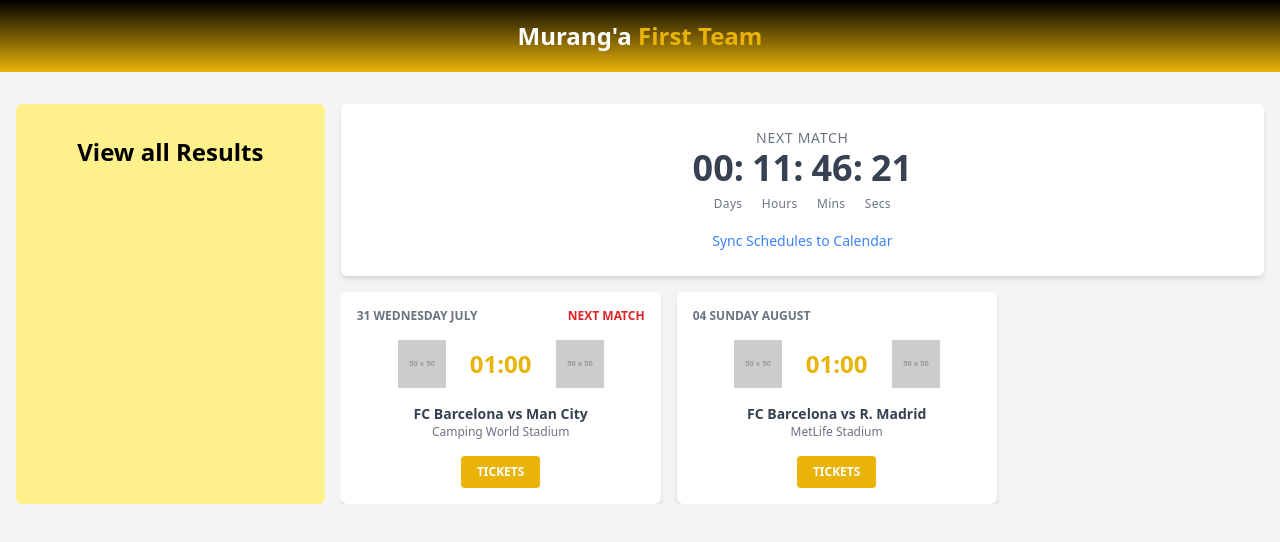
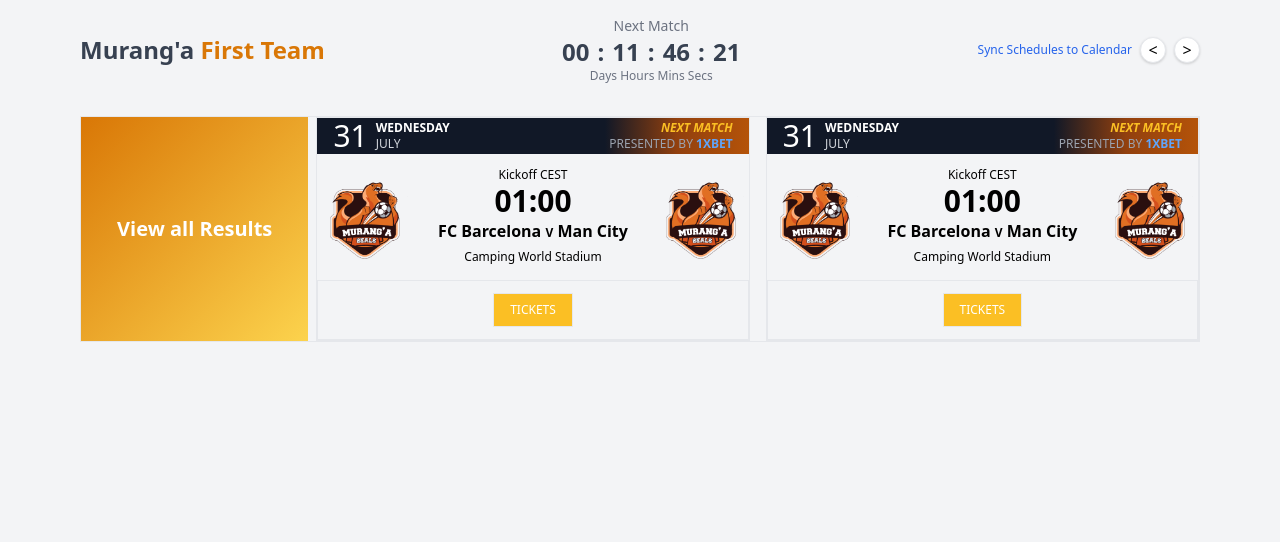
Before and after one commit to Wairimu-huho/craft-silicon, a plain HTML site: page index2.html in a window 1280 px wide. Drawn offline with nearby package versions, Linux system fonts and the light colour scheme; placeholder pictures from the web are drawn by us.

Commit message:
Added team section

```diff
--- a/index2.html
+++ b/index2.html
@@ -1,87 +1,148 @@
 <!DOCTYPE html>
 <html lang="en">
+
 <head>
   <meta charset="UTF-8">
   <meta name="viewport" content="width=device-width, initial-scale=1.0">
-  <title>Match Schedule</title>
-  <script src="https://cdn.tailwindcss.com"></script>
+  <title>Football Team Schedule</title>
+  <link href="https://cdn.jsdelivr.net/npm/tailwindcss@2.0.0/dist/tailwind.min.css" rel="stylesheet">
 </head>
-<body class="bg-gray-100">
 
+<body class="bg-gray-100 font-sans">
+  <div class="max-w-6xl mx-auto p-4">
     <!-- Header Section -->
-  <div class="bg-gradient-to-b from-black to-yellow-500 text-white p-5">
-    <div class="container mx-auto text-center">
-      <h1 class="text-2xl font-semibold">Murang'a <span class="text-yellow-500">First Team</span></h1>
+    <div class="flex justify-between items-center pb-8">
+      <h1 class="text-2xl font-semibold text-gray-700">
+        Murang'a <span class="text-yellow-600">First Team</span>
+      </h1>
+      <div class="text-center">
+        <p class="text-gray-500 text-sm">Next Match</p>
+        <div class="flex space-x-2 text-2xl font-bold text-gray-700">
+          <span>00</span><span>:</span><span>11</span><span>:</span><span>46</span><span>:</span><span>21</span>
+        </div>
+        <p class="text-xs text-gray-500">Days Hours Mins Secs</p>
+      </div>
+      <div class="flex items-center gap-2">
+        <a href="#" class="text-blue-600 text-xs hover:underline">Sync Schedules to Calendar</a>
+        <div class="flex gap-2">
+          <button class="w-5 h-5 border flex items-center justify-center rounded-full bg-white shadow p-3">
+            <p>
+              < </p> </button> <button
+                class="w-5 h-5 border flex items-center justify-center rounded-full bg-white shadow p-3">
+                <p> > </p>
+          </button>
+        </div>
       </div>
     </div>
 
+    <section class="border w-full flex ">
       <!-- Content Section -->
-  <div class="container mx-auto px-4 py-8 flex flex-col lg:flex-row gap-4">
-
-    <!-- Sidebar -->
-    <div class="lg:w-1/4 bg-yellow-200 p-8 rounded-md text-center">
-      <h2 class="text-2xl font-bold mb-4">View all Results</h2>
+      <div class="flex justify-between w-full h-full gap-2">
+        <!-- Results Section -->
+        <div
+          class="flex items-center justify-center bg-gradient-to-br from-yellow-600 to-yellow-300 text-white text-xl font-semibold  w-72 h-56">
+          <p>View all Results</p>
         </div>
-
-    <!-- Main Content -->
-    <div class="lg:w-3/4 flex flex-col items-center gap-4">
-
-      <!-- Countdown Timer Section -->
-      <div class="bg-white shadow-md rounded-md p-6 w-full text-center">
-        <p class="text-gray-500 uppercase tracking-wider text-sm">Next Match</p>
-        <div class="text-4xl font-bold text-gray-700 space-x-2">
-          <span>00</span>:<span>11</span>:<span>46</span>:<span>21</span>
-        </div>
-        <div class="text-gray-500 text-xs tracking-wide mt-2 space-x-4">
-          <span>Days</span>
-          <span>Hours</span>
-          <span>Mins</span>
-          <span>Secs</span>
-        </div>
-        <div class="mt-4">
-          <a href="#" class="text-blue-500 text-sm">Sync Schedules to Calendar</a>
+        <div class="relative w-full gap-4 flex h-56">
+          <!-- Match Card 1 -->
+          <div class="bg-gray-100 border flex flex-col justify-between w-full">
+            <div class="w-full h-19 flex items-center text-white  overflow-hidden">
+              <!-- Left section (Date and Day) - 70% Width -->
+              <div class="flex items-center pl-4 bg-gray-900 w-8/12 h-full">
+                <div class="text-3xl font-base pr-2">31</div>
+                <div class="leading-none">
+                  <h3 class="text-xs font-semibold">WEDNESDAY</h3>
+                  <p class="text-xs text-gray-300">JULY</p>
                 </div>
               </div>
 
-      <!-- Match Schedule Section -->
-      <div class="flex space-x-4 w-full overflow-auto">
-        <!-- Match Card 1 -->
-        <div class="bg-white shadow-md rounded-md p-4 w-80">
-          <div class="flex justify-between items-center mb-4">
-            <p class="text-gray-500 text-xs font-bold">31 WEDNESDAY JULY</p>
-            <p class="text-red-600 text-xs font-bold">NEXT MATCH</p>
+              <!-- Right section (Next Match) - 30% Width -->
+              <div
+                class="flex flex-col justify-center items-end pr-4 bg-gradient-to-r from-gray-900 via-yellow-800 to-yellow-700 w-4/12 h-full">
+                <h3 class="text-yellow-400 text-xs font-semibold italic">NEXT MATCH</h3>
+                <div class="text-right text-xs">
+                  <span class="text-gray-400">PRESENTED BY</span>
+                  <span class="text-blue-400 font-bold">1XBET</span>
                 </div>
-          <div class="flex items-center justify-center space-x-6 mb-4">
-            <img src="https://via.placeholder.com/50" alt="Team 1" class="w-12 h-12">
-            <p class="text-yellow-500 font-bold text-2xl">01:00</p>
-            <img src="https://via.placeholder.com/50" alt="Team 2" class="w-12 h-12">
-          </div>
-          <p class="text-center text-gray-700 font-semibold text-sm">FC Barcelona vs Man City</p>
-          <p class="text-center text-gray-500 text-xs">Camping World Stadium</p>
-          <div class="flex justify-center mt-4">
-            <button class="bg-yellow-500 text-white text-xs font-bold py-2 px-4 rounded">TICKETS</button>
               </div>
             </div>
 
-        <!-- Match Card 2 -->
-        <div class="bg-white shadow-md rounded-md p-4 w-80">
-          <div class="flex justify-between items-center mb-4">
-            <p class="text-gray-500 text-xs font-bold">04 SUNDAY AUGUST</p>
+            <!-- Flag section -->
+            <div class="flex">
+              <div>
+
               </div>
-          <div class="flex items-center justify-center space-x-6 mb-4">
-            <img src="https://via.placeholder.com/50" alt="Team 1" class="w-12 h-12">
-            <p class="text-yellow-500 font-bold text-2xl">01:00</p>
-            <img src="https://via.placeholder.com/50" alt="Team 2" class="w-12 h-12">
+              <div class="m-auto w-full flex justify-between">
+                <div class="w-24 h-24"><img src="./images/logo-img.png" alt=""></div>
+                <div class="text-center gap-8">
+                  <div class="text-center">
+                    <p class="text-xs">Kickoff <span>CEST</span></p>
+                    <h3 class="font-semibold text-3xl">01:00</h3>
                   </div>
-          <p class="text-center text-gray-700 font-semibold text-sm">FC Barcelona vs R. Madrid</p>
-          <p class="text-center text-gray-500 text-xs">MetLife Stadium</p>
-          <div class="flex justify-center mt-4">
-            <button class="bg-yellow-500 text-white text-xs font-bold py-2 px-4 rounded">TICKETS</button>
+                  <div>
+                    <p class="font-semibold">FC Barcelona <span class="text-xs">V</span> Man City
+                    </p>
+                    <span class="text-xs">Camping World Stadium</span>
+                  </div>
+                </div>
+                <div class="w-24 h-24"><img src="./images/logo-img.png" alt=""></div>
+              </div>
+            </div>
+            <div class="flex justify-center w-full border py-3 ">
+              <button class=" border py-2 px-4 text-xs bg-yellow-400 text-white">TICKETS</button>
+            </div>
+          </div>
+          <div class="bg-gray-100 border flex flex-col justify-between w-full">
+            <div class="w-full h-19 flex items-center text-white  overflow-hidden">
+              <!-- Left section (Date and Day) - 70% Width -->
+              <div class="flex items-center pl-4 bg-gray-900 w-8/12 h-full">
+                <div class="text-3xl font-base pr-2">31</div>
+                <div class="leading-none">
+                  <h3 class="text-xs font-semibold">WEDNESDAY</h3>
+                  <p class="text-xs text-gray-300">JULY</p>
+                </div>
+              </div>
+
+              <!-- Right section (Next Match) - 30% Width -->
+              <div
+                class="flex flex-col justify-center items-end pr-4 bg-gradient-to-r from-gray-900 via-yellow-800 to-yellow-700 w-4/12 h-full">
+                <h3 class="text-yellow-400 text-xs font-semibold italic">NEXT MATCH</h3>
+                <div class="text-right text-xs">
+                  <span class="text-gray-400">PRESENTED BY</span>
+                  <span class="text-blue-400 font-bold">1XBET</span>
+                </div>
+              </div>
+            </div>
+
+            <!-- Flag section -->
+            <div class="flex">
+              <div>
+
+              </div>
+              <div class="m-auto w-full flex justify-between">
+                <div class="w-24 h-24"><img src="./images/logo-img.png" alt=""></div>
+                <div class="text-center gap-8">
+                  <div class="text-center">
+                    <p class="text-xs">Kickoff <span>CEST</span></p>
+                    <h3 class="font-semibold text-3xl">01:00</h3>
+                  </div>
+                  <div>
+                    <p class="font-semibold">FC Barcelona <span class="text-xs">V</span> Man City
+                    </p>
+                    <span class="text-xs">Camping World Stadium</span>
+                  </div>
+                </div>
+                <div class="w-24 h-24"><img src="./images/logo-img.png" alt=""></div>
+              </div>
+            </div>
+            <div class="flex justify-center w-full border py-3 ">
+              <button class=" border py-2 px-4 text-xs bg-yellow-400 text-white">TICKETS</button>
             </div>
           </div>
         </div>
       </div>
+    </section>
   </div>
+</body>
 
-</body>
 </html>
```
Lines whose indentation alone changed are shown as unchanged.
